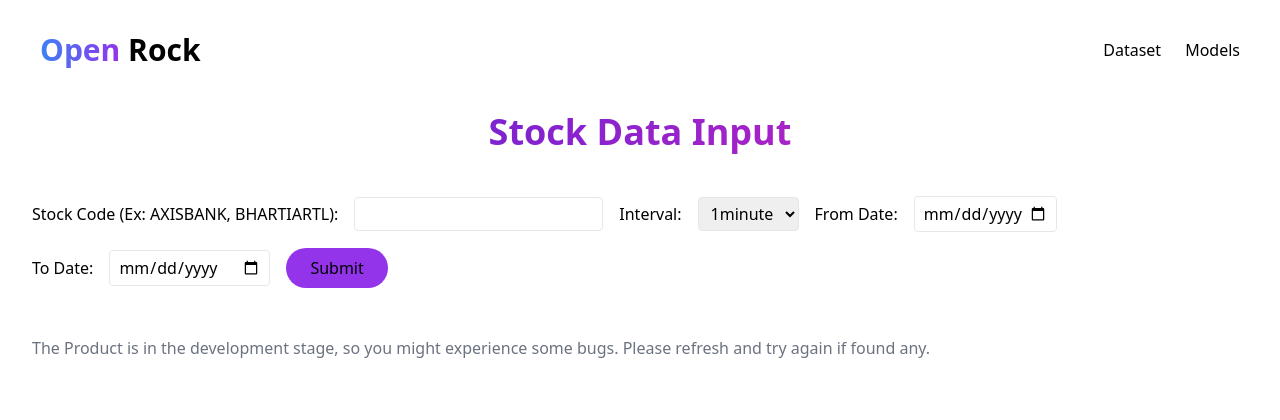
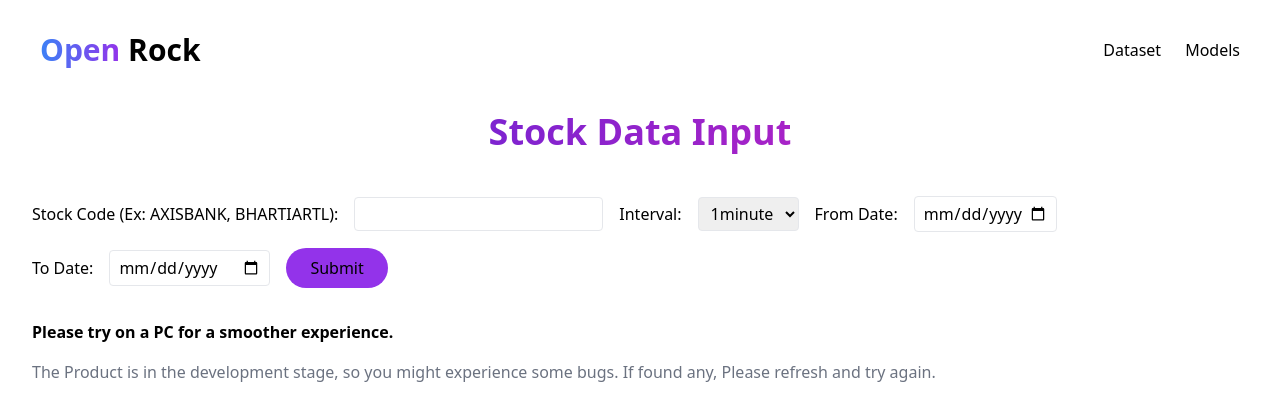
Before and after one commit to jarvismsk/openrock-frontend, a Next.js app: page /stocks in a window 1280 px wide. Shown: the top 420 px of the page. Built offline with nearby package versions, Linux system fonts and the light colour scheme.

Commit message:
added description

```diff
--- a/pages/stocks.js
+++ b/pages/stocks.js
@@ -280,8 +280,10 @@ if (fromDate && new Date(fromDate) instanceof Date && !isNaN(new Date(fromDate))
           </div>
         )}
 
+        <b>Please try on a PC for a smoother experience.</b>
+
         <div className="text-left mt-4 text-gray-500">
-          The Product is in the development stage, so you might experience some bugs. Please refresh and try again if found any.
+          The Product is in the development stage, so you might experience some bugs. If found any, Please refresh and try again.
         </div>
       </div>
     </div>
```
